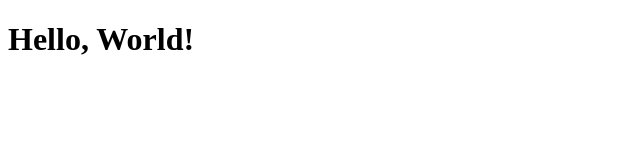
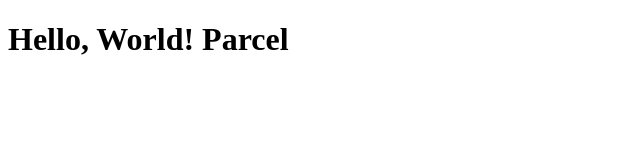
Before and after one commit to Gefanxe/parcel-ts-web, a plain HTML site: page index.html in a window 1280 px wide. Shown: the whole page, without its empty margins (0-640 px from the left). Drawn offline with Linux system fonts and the light colour scheme.

Commit message:
Deploying to gh-pages from @ Gefanxe/parcel-ts-web@3444a0818d2d8b8fa3d72a2f51f8e65f5abc70f6 🚀

```diff
--- a/index.html
+++ b/index.html
@@ -1 +1 @@
-<!DOCTYPE html><html lang="en"><head><meta charset="utf-8"><title>My First Parcel App</title><link rel="stylesheet" href="/parcel-ts-web/index.a9e3600a.css"><script type="module" src="/parcel-ts-web/index.b572f3bb.js"></script><script src="/parcel-ts-web/index.3485dd87.js" nomodule defer></script></head><body> <h1>Hello, World!</h1> </body></html>
+<!DOCTYPE html><html lang="en"><head><meta charset="utf-8"><title>My First Parcel App</title><link rel="stylesheet" href="/parcel-ts-web/index.a9e3600a.css"><script type="module" src="/parcel-ts-web/index.b572f3bb.js"></script><script src="/parcel-ts-web/index.3485dd87.js" nomodule defer></script></head><body> <h1>Hello, World! Parcel</h1> </body></html>
```
